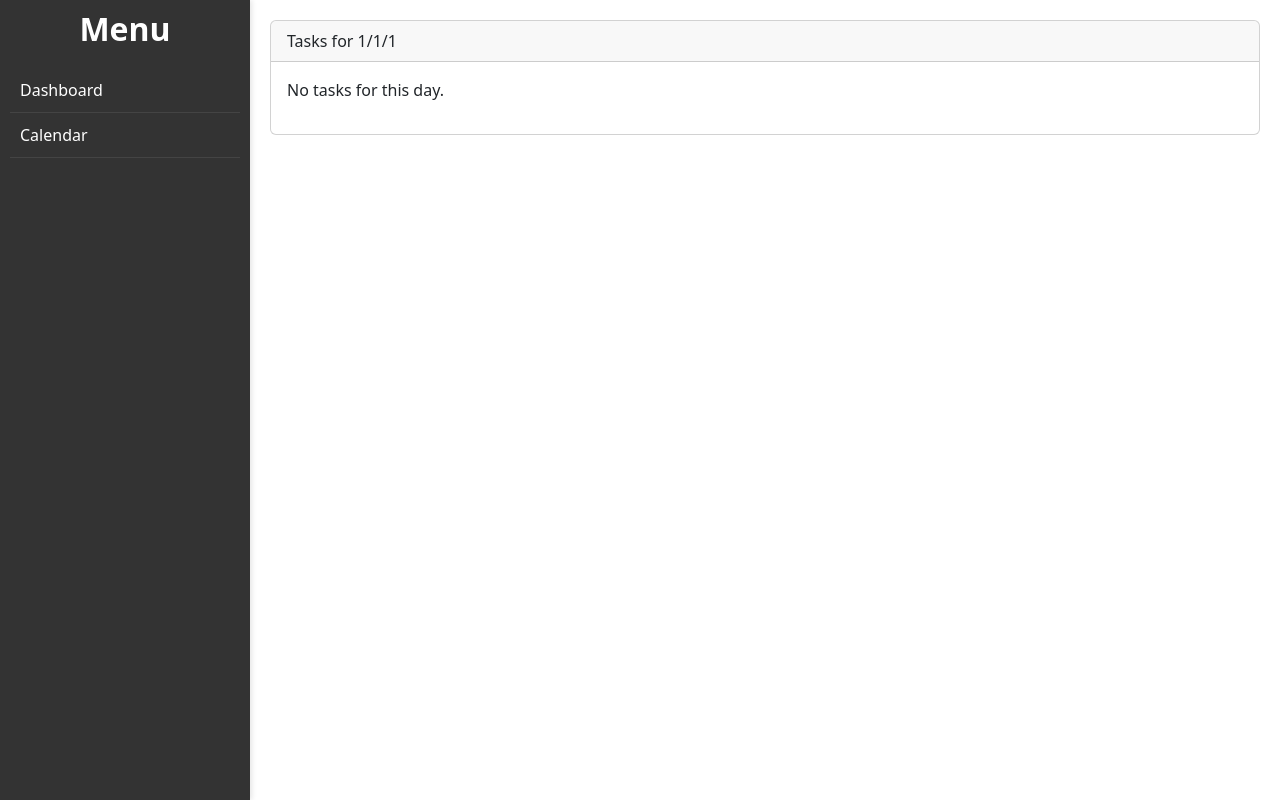
After one commit to tmit00/AT3-Web-Application, a Flask app: page /day/1/1/1 in a window 1280 px wide. The commit adds this page. Run offline with Flask 3, Linux system fonts and the light colour scheme.

Commit message:
Added clickable calendar dates with the amount of tasks due, red if overdue.

```diff
--- a/data.py
+++ b/data.py
@@ -1,4 +1,5 @@
 from flask_sqlalchemy import SQLAlchemy
+from datetime import date
 
 db = SQLAlchemy()
 
@@ -6,7 +7,7 @@ class Task(db.Model):
     id = db.Column(db.Integer, primary_key=True)
     title = db.Column(db.String(100), nullable=False)
     description = db.Column(db.String(200), nullable=True)
-    date = db.Column(db.String(10), nullable=True)
+    date = db.Column(db.Date, nullable=True)
     is_complete = db.Column(db.Boolean, default=False)
 
     def __init__(self, title, description=None, date=None):
--- a/routes/calendar_routes.py
+++ b/routes/calendar_routes.py
@@ -1,6 +1,9 @@
 from flask import Blueprint, request, render_template
-from datetime import datetime
+from datetime import datetime, date
 import calendar
+from data import Task
+from collections import defaultdict
+
 calendar_routes = Blueprint('calendar_routes', __name__)
 
 @calendar_routes.route('/calendar_server')
@@ -15,6 +18,26 @@ def calendar_server():
     month_name = calendar.month_name[month]
 
     cal = calendar.Calendar().monthdayscalendar(year, month)
+
+
+    #Get all tasks for the month
+    tasks = Task.query.all()
+    tasks_by_day = defaultdict(int)
+    overdue_tasks_by_day = defaultdict(int)
+
+    today = date.today()
+
+    for task in tasks:
+        if not task.date or task.is_complete:
+            continue
+
+        task_date = task.date
+
+        if task_date.year == year and task_date.month == month:
+            if task_date < today:
+                overdue_tasks_by_day[task_date.day] += 1
+            else:
+                tasks_by_day[task_date.day] += 1
 
     # Calculate previous and next month
     if month > 1:
@@ -35,5 +58,13 @@ def calendar_server():
         "calendar.html", year=year, month=month, calendar=cal,
         prev_year=prev_year, prev_month=prev_month,
         next_year=next_year, next_month=next_month,
-        month_name=month_name
+        month_name=month_name, tasks_by_day=tasks_by_day,
+        overdue_tasks_by_day=overdue_tasks_by_day
     )
+
+@calendar_routes.route('/day/<int:year>/<int:month>/<int:day>')
+def view_day(year, month, day):
+    date_obj = datetime(year, month, day).date()
+    tasks = Task.query.filter_by(date=date_obj).all()
+
+    return render_template("day_view.html", year=year, month=month, day=day, tasks=tasks)
--- a/routes/todo_routes.py
+++ b/routes/todo_routes.py
@@ -1,6 +1,7 @@
 from flask import Flask, render_template, url_for, redirect, request, Blueprint
 from data import db, Task
 from task import user_create_task, user_mark_complete, user_delete_task
+from datetime import datetime
 
 todo_routes = Blueprint('todo_routes', __name__)
 
@@ -9,9 +10,10 @@ def create_task():
     if request.method == 'POST':
         title = request.form.get('title')
         description = request.form.get('description')
-        date = request.form.get('date')
+        date_str = request.form.get('date')  # e.g. "2025-05-23"
+        date_obj = datetime.strptime(date_str, "%Y-%m-%d").date() if date_str else None
 
-        user_create_task(title, description, date)
+        user_create_task(title, description, date_obj)
 
         return redirect(url_for('dashboard'))
     else:
--- a/server.py
+++ b/server.py
@@ -18,7 +18,7 @@ def dashboard():
     for task in all_tasks:
         task.is_overdue = False
         if task.date: # Make sure task.date isn't None
-            task_date = task.date if isinstance(task.date, datetime) else datetime.strptime(task.date, "%Y-%m-%d").date()
+            task_date = task.date
             task.is_overdue = task_date < today and not task.is_complete
     return render_template('dashboard.html', tasks=all_tasks)
 
--- /dev/null
+++ b/templates/day_view.html
@@ -0,0 +1,22 @@
+{% extends "base.html" %}
+
+{% block title %}Tasks for {{ day }}/{{ month }}/{{ year }}{% endblock %}
+
+{% block content %}
+<div class="card">
+    <div class="card-header">
+        Tasks for {{ day }}/{{ month }}/{{ year }}
+    </div>
+    <div class="card-body">
+        {% if tasks %}
+            <ul>
+                {% for task in tasks %}
+                    <li>{{ task.title }}{% if task.is_complete %} (Complete){% endif %}</li>
+                {% endfor %}
+            </ul>
+        {% else %}
+            <p>No tasks for this day.</p>
+        {% endif %}
+    </div>
+</div>
+{% endblock %}
```
Also changed, not shown: static/css/calendar.css (+20 -1 lines), templates/calendar.html (+12 -1 lines).
